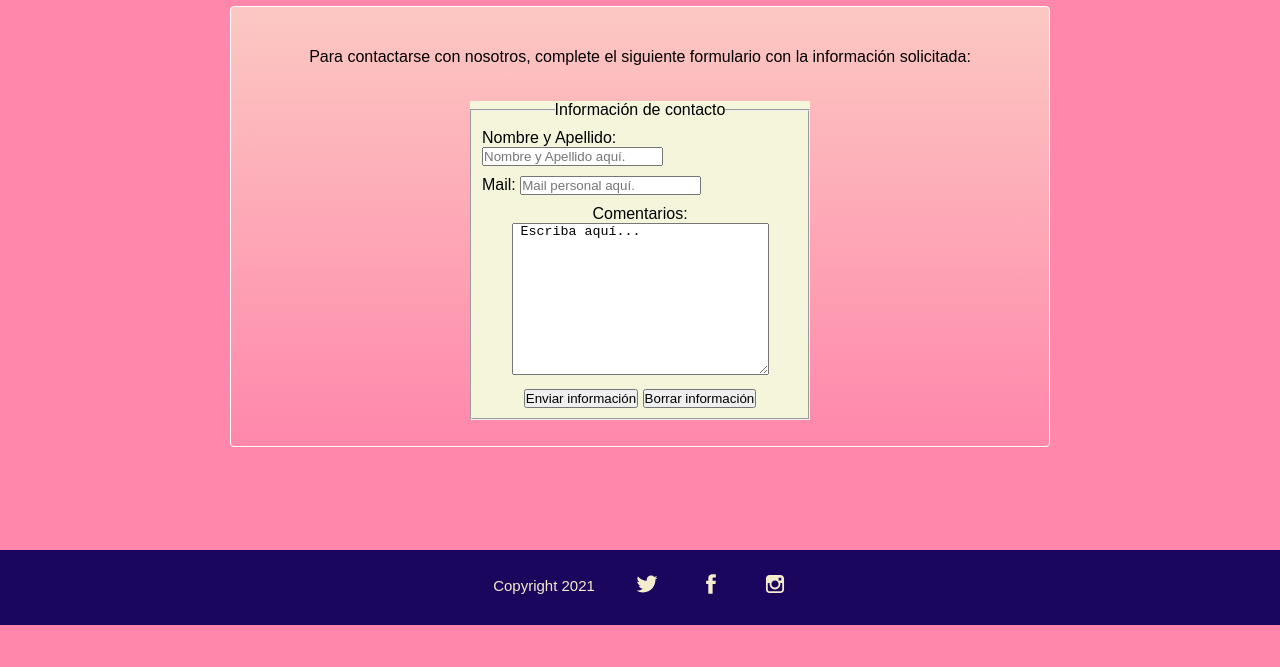
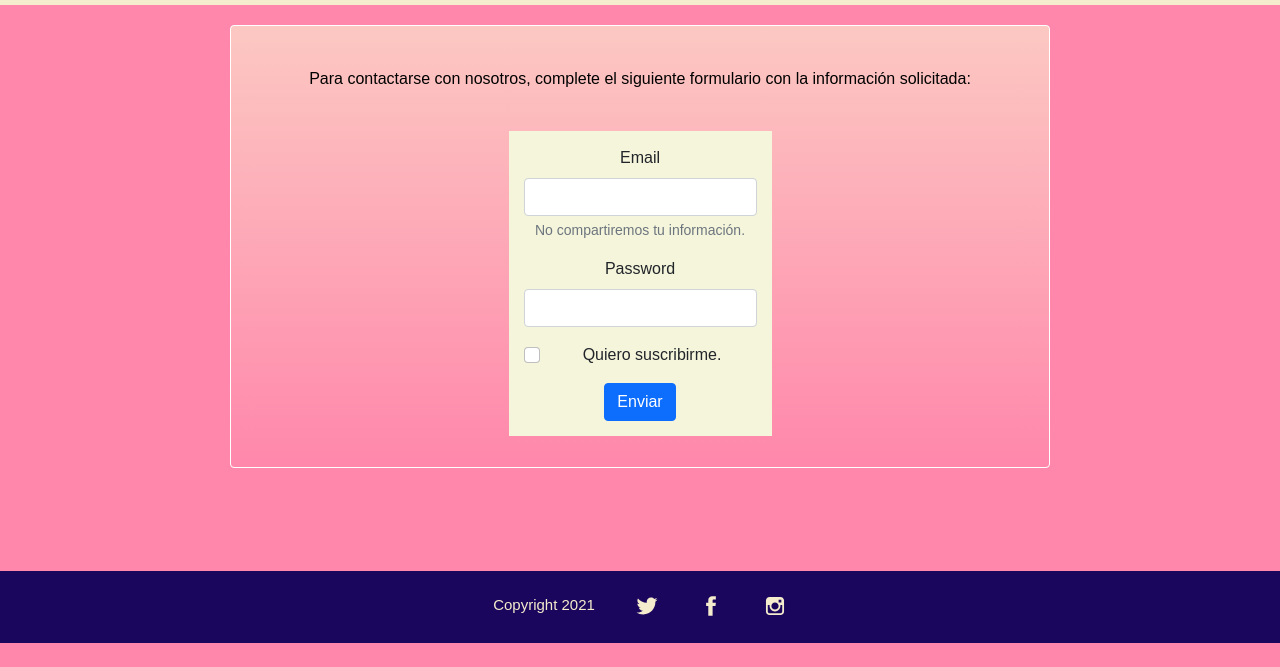
Before and after one commit to camila-camano/desarrollo-web, a plain HTML site: page pages/contacto.html in a window 1280 px wide. Shown: the part 133-800 px from the top of the page. Drawn offline with nearby package versions, Linux system fonts and the light colour scheme; a web font is replaced by a local one.

Commit message:
formulario con bootstrap

```diff
--- a/css/style.css
+++ b/css/style.css
@@ -422,16 +422,8 @@ footer {
 
 .formulario {
   background-color: beige;
-
-  display: flex;
-  flex-direction: column;
-  max-width: 340px;
-  text-align: center;
-
-  align-items: center;
-  justify-content: space-evenly;
-
-  margin: 10px;
+  margin: 15px;
+  padding: 15px;
 }
 
 .formulario--item {
--- a/pages/contacto.html
+++ b/pages/contacto.html
@@ -5,6 +5,16 @@
     <meta http-equiv="X-UA-Compatible" content="IE=edge" />
     <meta name="viewport" content="width=device-width, initial-scale=1.0" />
     <link rel="icon" href="../img/flower.png" />
+
+    <!---bootstrap----->
+
+    <link
+      href="https://cdn.jsdelivr.net/npm/bootstrap@5.0.2/dist/css/bootstrap.min.css"
+      rel="stylesheet"
+      integrity="sha384-EVSTQN3/azprG1Anm3QDgpJLIm9Nao0Yz1ztcQTwFspd3yD65VohhpuuCOmLASjC"
+      crossorigin="anonymous"
+    />
+
     <link rel="stylesheet" href="../css/style.css" />
     <link
       href="https://fonts.googleapis.com/css2?family=Hind+Siliguri&family=Nunito:wght@200&family=Zen+Kurenaido&display=swap"
@@ -68,54 +78,24 @@
 
 
               <!-----formulario posta---->
-              <div class="formulario">
-                <form action="">
-                  <!--formulario-->
-                  <fieldset>
-                    <legend>Información de contacto</legend>
+              <div class="formulario" >
+                <form>
+                  <div class="mb-3">
+                    <label for="exampleInputEmail1" class="form-label">Email</label>
+                    <input type="email" class="form-control" id="exampleInputEmail1" aria-describedby="emailHelp">
+                    <div id="emailHelp" class="form-text">No compartiremos tu información.</div>
+                  </div>
+                  <div class="mb-3">
+                    <label for="exampleInputPassword1" class="form-label">Password</label>
+                    <input type="password" class="form-control" id="exampleInputPassword1">
+                  </div>
+                  <div class="mb-3 form-check">
+                    <input type="checkbox" class="form-check-input" id="exampleCheck1">
+                    <label class="form-check-label" for="exampleCheck1">Quiero suscribirme.</label>
+                  </div>
+                  <button type="submit" class="btn btn-primary">Enviar</button>
+                </form>
 
-                    <!---nombre y apellido-->
-                    <div class="formulario--item">
-                      <label for="nombre">Nombre y Apellido:</label>
-                      <input
-                        type="text"
-                        name="nombre"
-                        id="nombre"
-                        placeholder="Nombre y Apellido aquí."
-                      />
-                    </div>
-
-                    <div class="formulario--item">
-                      <label for="mail">Mail:</label>
-                      <!----mail-->
-                      <input
-                        type="text"
-                        name="mail"
-                        id="mail"
-                        placeholder="Mail personal aquí."
-                      />
-                    </div>
-
-                    <!--comentarios-->
-                    <div class="formulario--comentario">
-                      <p>Comentarios:</p>
-                      <textarea
-                        name="comentario"
-                        id="comentario"
-                        cols="30"
-                        rows="10"
-                      >
- Escriba aquí...</textarea
-                      >
-                    </div>
-                    <div class="formulario--boton">
-                      <!--boton-->
-
-                      <input type="submit" value="Enviar información" />
-                      <input type="reset" value="Borrar información" />
-                    </div>
-                  </fieldset>
-                </form>
               </div>
             </div>
           </div>
@@ -163,5 +143,23 @@
         </div>
       </div>
     </footer>
+
+
+    <!-----javascript----->
+    <script
+      src="https://cdn.jsdelivr.net/npm/bootstrap@5.0.2/dist/js/bootstrap.bundle.min.js"
+      integrity="sha384-MrcW6ZMFYlzcLA8Nl+NtUVF0sA7MsXsP1UyJoMp4YLEuNSfAP+JcXn/tWtIaxVXM"
+      crossorigin="anonymous"
+    ></script>
+    <script
+      src="https://cdn.jsdelivr.net/npm/@popperjs/core@2.9.2/dist/umd/popper.min.js"
+      integrity="sha384-IQsoLXl5PILFhosVNubq5LC7Qb9DXgDA9i+tQ8Zj3iwWAwPtgFTxbJ8NT4GN1R8p"
+      crossorigin="anonymous"
+    ></script>
+    <script
+      src="https://cdn.jsdelivr.net/npm/bootstrap@5.0.2/dist/js/bootstrap.min.js"
+      integrity="sha384-cVKIPhGWiC2Al4u+LWgxfKTRIcfu0JTxR+EQDz/bgldoEyl4H0zUF0QKbrJ0EcQF"
+      crossorigin="anonymous"
+    ></script>
   </body>
 </html>
```
